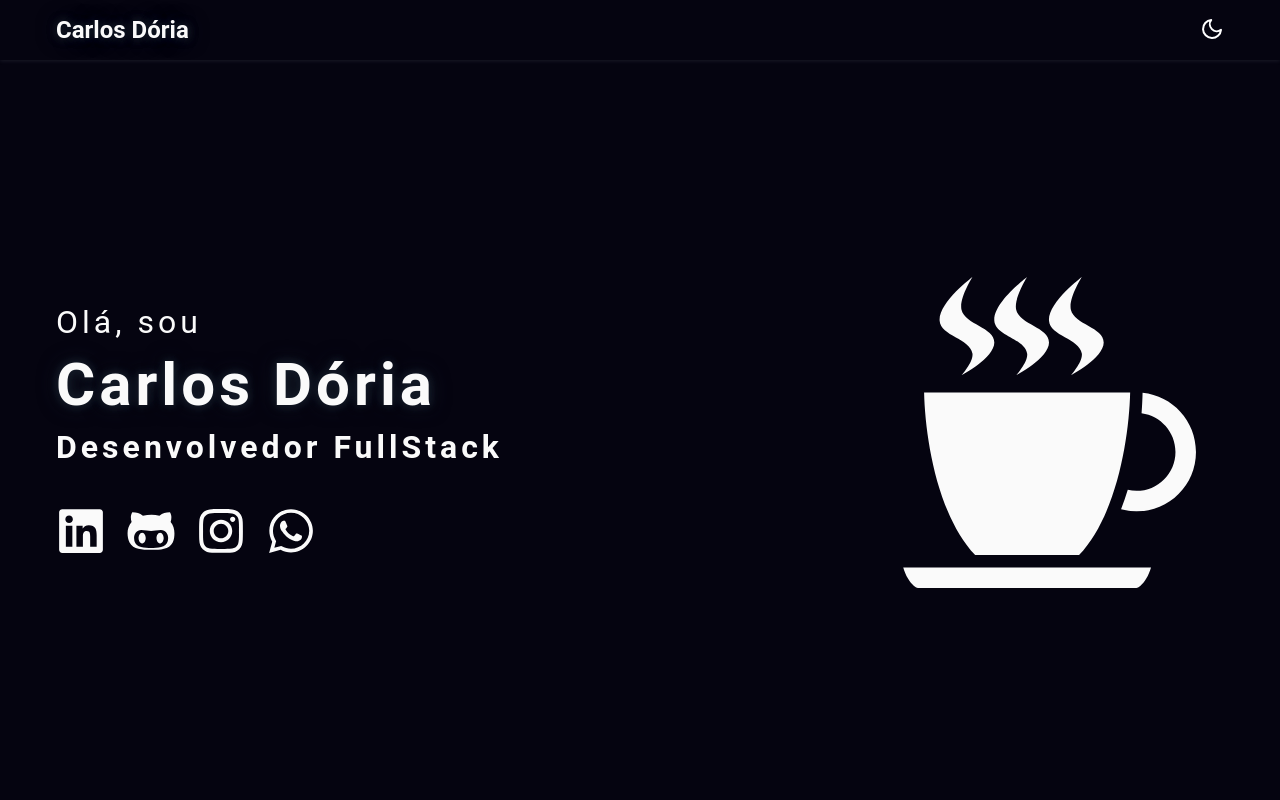
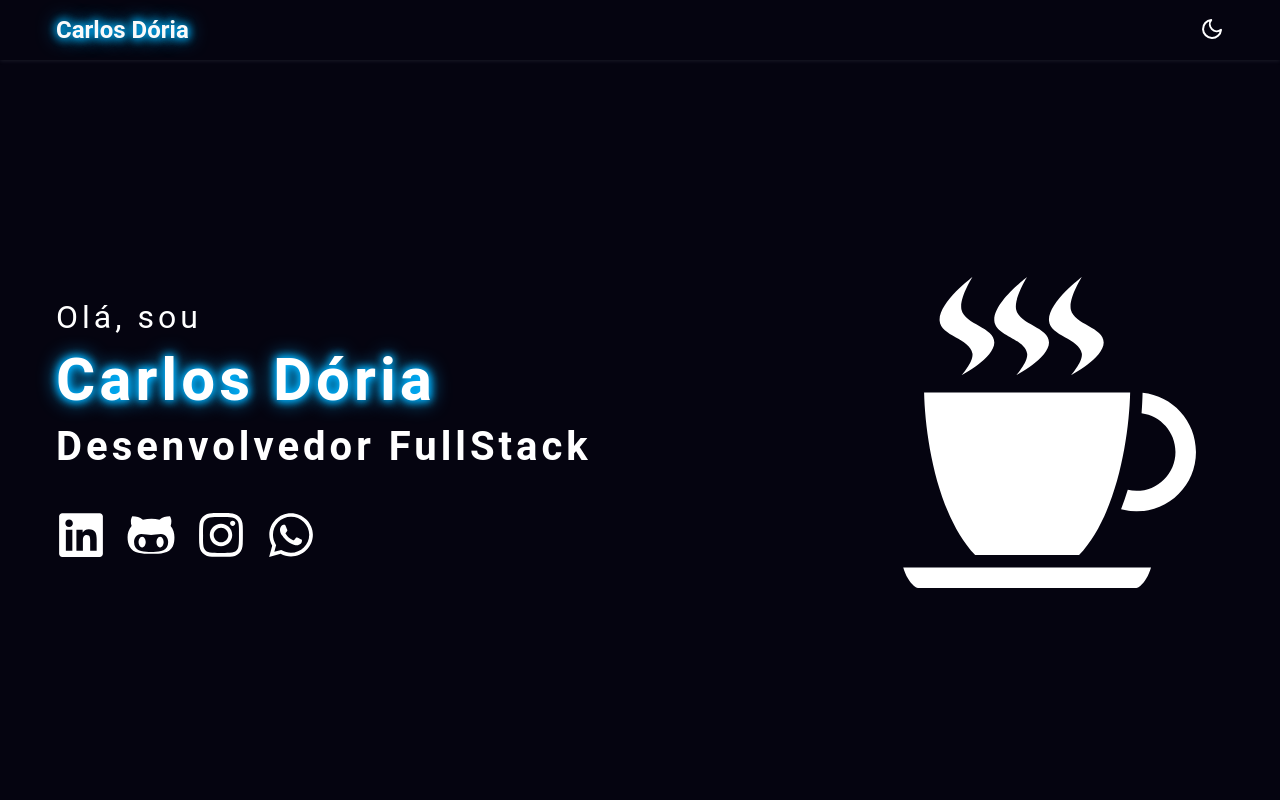
Before and after one commit to carlosdoria/portfolio, a Next.js app: page / in a window 1280 px wide. Shown: the top 800 px of the page. Built offline with nearby package versions, Linux system fonts and the light colour scheme.

Commit message:
style: update colors

```diff
--- a/src/components/Header/styles.ts
+++ b/src/components/Header/styles.ts
@@ -33,7 +33,7 @@ export const Logo = styled.a`
 
   text-shadow: ${({ theme }) =>
     theme.title === 'dark'
-      ? `0 0 10px ${theme.colors.secondary}, 0 0 20px ${theme.colors.secondary}, 0 0 10px ${theme.colors.secondary}`
+      ? `0 0 10px ${theme.colors.lightBlue}, 0 0 20px ${theme.colors.lightBlue}, 0 0 10px ${theme.colors.lightBlue}`
       : ''};
 
   /* background: linear-gradient(180deg, #02fbff, #746cfe);
--- a/src/components/Project/styles.ts
+++ b/src/components/Project/styles.ts
@@ -1,18 +1,19 @@
 import { motion } from 'framer-motion'
-import styled from 'styled-components'
+import styled, { css } from 'styled-components'
 import { size } from 'styles/breakpoints'
 
 export const Project = styled(motion.div)`
-  padding: 1.6rem;
+  padding: 2.4rem;
 
   overflow: hidden;
 
   color: ${({ theme }) => theme.colors.primary};
 
-  /* border: 1px solid ${({ theme }) => theme.colors.primary}; */
-  border-radius: 1.4rem;
-  background: ${({ theme }) => theme.colors.secondary};
-  /* background: #629be8; */
+  border-radius: 3.2rem;
+
+  -webkit-box-shadow: 0px 0px 12px rgba(98, 98, 98, 0.3);
+  -moz-box-shadow: 0px 0px 12px rgba(98, 98, 98, 0.3);
+  box-shadow: 0px 0px 12px rgba(98, 98, 98, 0.3);
 
   img {
     min-height: 150px;
@@ -20,7 +21,7 @@ export const Project = styled(motion.div)`
 
     margin-bottom: 1.2rem;
 
-    border-radius: 1rem;
+    border-radius: 1.2rem;
   }
 
   h4 {
@@ -38,9 +39,7 @@ export const Project = styled(motion.div)`
   }
 `
 
-export const Content = styled.div`
-  /* padding: 1.2rem 1.2rem 2.4rem; */
-`
+export const Content = styled.div``
 
 export const Footer = styled.div`
   display: flex;
@@ -51,7 +50,6 @@ export const Footer = styled.div`
 
     display: flex;
     flex-direction: row;
-    /* align-items: center; */
 
     font-size: 1.4rem;
 
--- a/src/containers/HomeSection/styles.ts
+++ b/src/containers/HomeSection/styles.ts
@@ -72,7 +72,7 @@ export const PresentationWrapper = styled.div`
 
     text-shadow: ${({ theme }) =>
       theme.title === 'dark'
-        ? `0 0 10px ${theme.colors.secondary}, 0 0 20px ${theme.colors.secondary}, 0 0 10px ${theme.colors.secondary}`
+        ? `0 0 10px ${theme.colors.lightBlue}, 0 0 20px ${theme.colors.lightBlue}, 0 0 10px ${theme.colors.lightBlue}`
         : ''};
 
     @media screen and (${device.mobileS}) {
@@ -94,12 +94,12 @@ export const PresentationWrapper = styled.div`
     text-align: center;
 
     @media screen and (${device.tabletS}) {
-      font-size: 2.8rem;
+      font-size: 3.2rem;
       text-align: start;
     }
 
     @media screen and (${device.desktopS}) {
-      font-size: 3.2rem;
+      font-size: 4rem;
     }
   }
 `
--- a/src/containers/ProjectsSection/styles.ts
+++ b/src/containers/ProjectsSection/styles.ts
@@ -10,5 +10,5 @@ export const Content = styled.div`
   flex-direction: row;
   flex-wrap: wrap;
   justify-content: center;
-  gap: 4.4rem;
+  gap: 6.4rem;
 `
--- a/src/styles/globals.ts
+++ b/src/styles/globals.ts
@@ -33,7 +33,7 @@ const GlobalStyles = createGlobalStyle`
 
   body, textarea {
     font-family: Arial, Helvetica, sans-serif;
-    color: ${(props) => props.theme.colors.primary};
+    color: ${(props) => props.theme.colors.text};
   }
 
   section {
@@ -44,7 +44,7 @@ const GlobalStyles = createGlobalStyle`
   }
 
   button {
-    color: ${(props) => props.theme.colors.primary};
+    color: ${(props) => props.theme.colors.text};
 
     background: none;
     border: none;
@@ -52,7 +52,7 @@ const GlobalStyles = createGlobalStyle`
 
   a {
     text-decoration: none;
-    color: ${(props) => props.theme.colors.primary};
+    color: ${(props) => props.theme.colors.text};
   }
 
   img {
--- a/src/styles/themes/dark.ts
+++ b/src/styles/themes/dark.ts
@@ -28,6 +28,6 @@ export const dark = {
     background: '#050410',
     // background: '#191919',
     // background: '#181d1e',
-    text: ''
+    text: '#FFFFFF'
   }
 }
--- a/src/styles/themes/light.ts
+++ b/src/styles/themes/light.ts
@@ -18,6 +18,6 @@ export const light = {
     darkGray: '#2E2F42',
 
     background: '#b2d3ff',
-    text: ''
+    text: '#050410'
   }
 }
```
